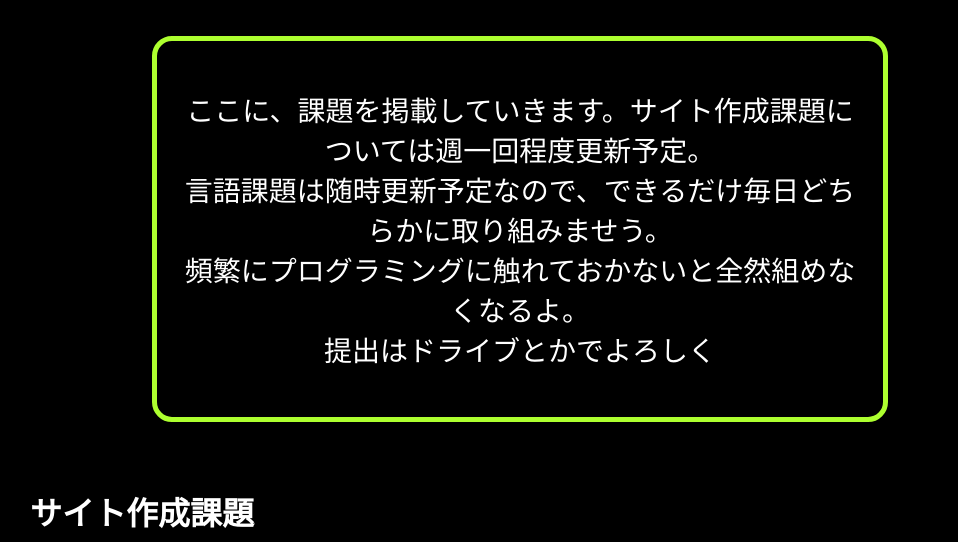
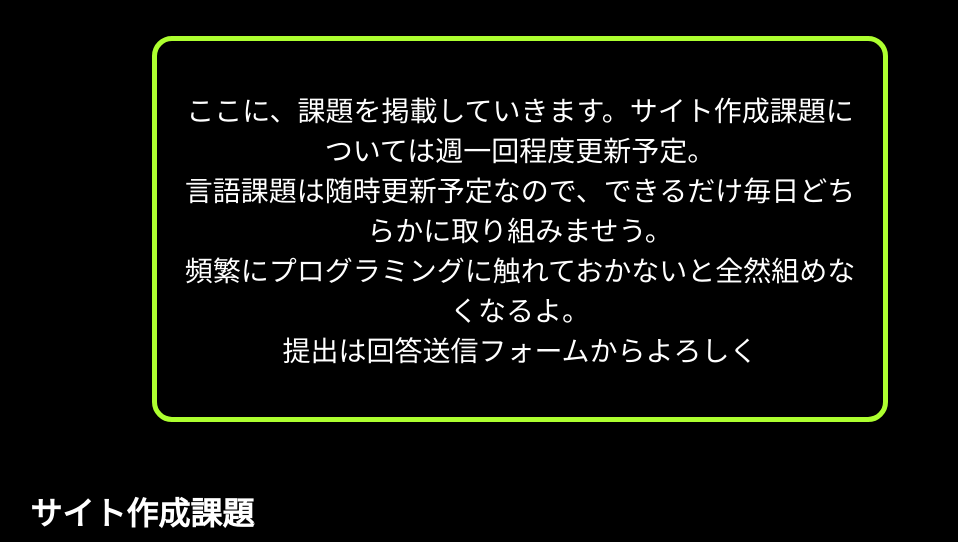
Before and after one commit to Tukigase/kadaisite, a plain HTML site: page index.html in a window 1280 px wide. Shown: the part 222-764 px from the top of the page, without its empty margins (120-1078 px from the left). Drawn offline with Linux system fonts and the light colour scheme.

Commit message:
Update index.html

```diff
--- a/index.html
+++ b/index.html
@@ -27,7 +27,7 @@
                     ここに、課題を掲載していきます。サイト作成課題については週一回程度更新予定。<br>
                     言語課題は随時更新予定なので、できるだけ毎日どちらかに取り組みませう。<br>
                     頻繁にプログラミングに触れておかないと全然組めなくなるよ。<br>
-                    提出はドライブとかでよろしく<br>
+                    提出は回答送信フォームからよろしく<br>
                 </p>
             </div>
         </div>
```
